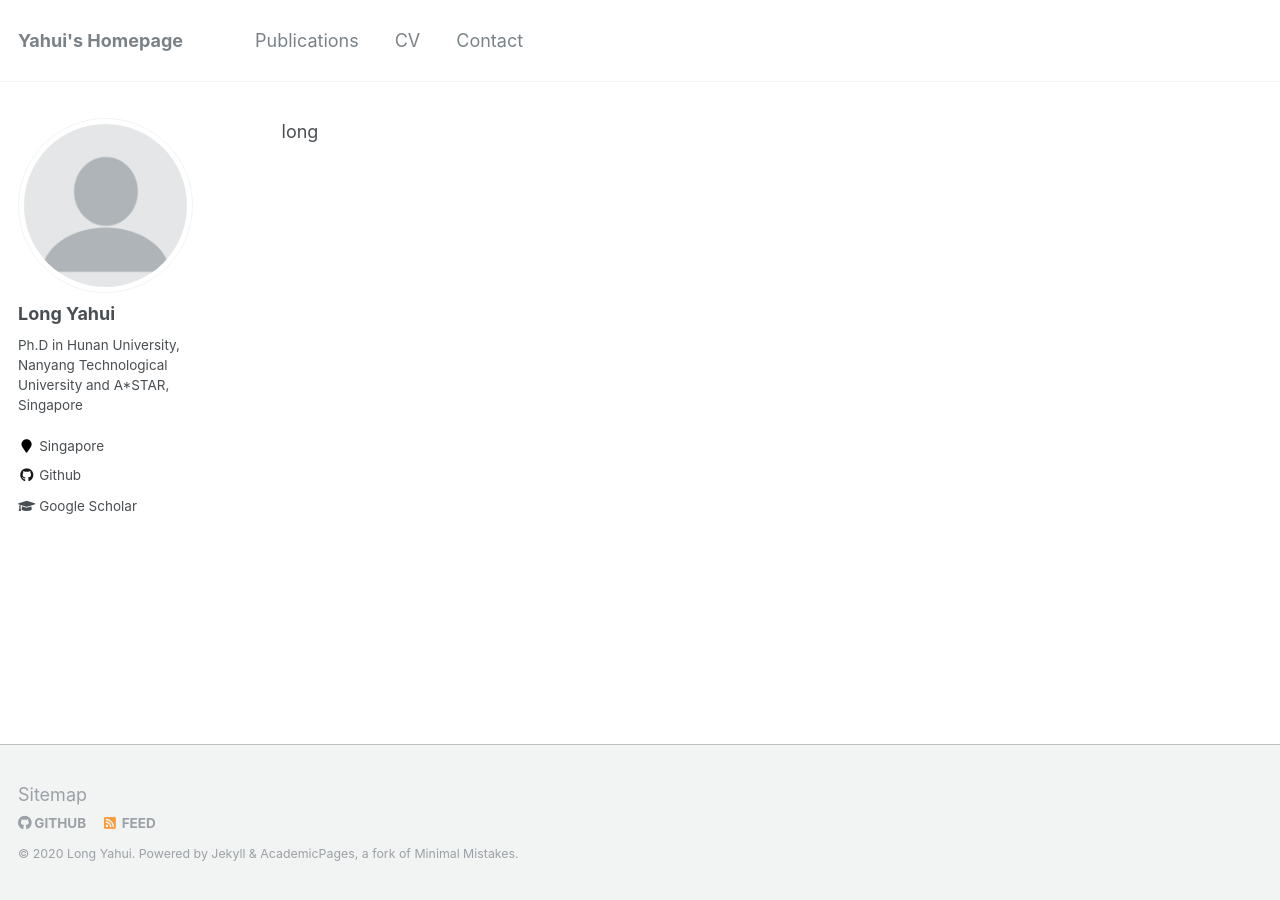
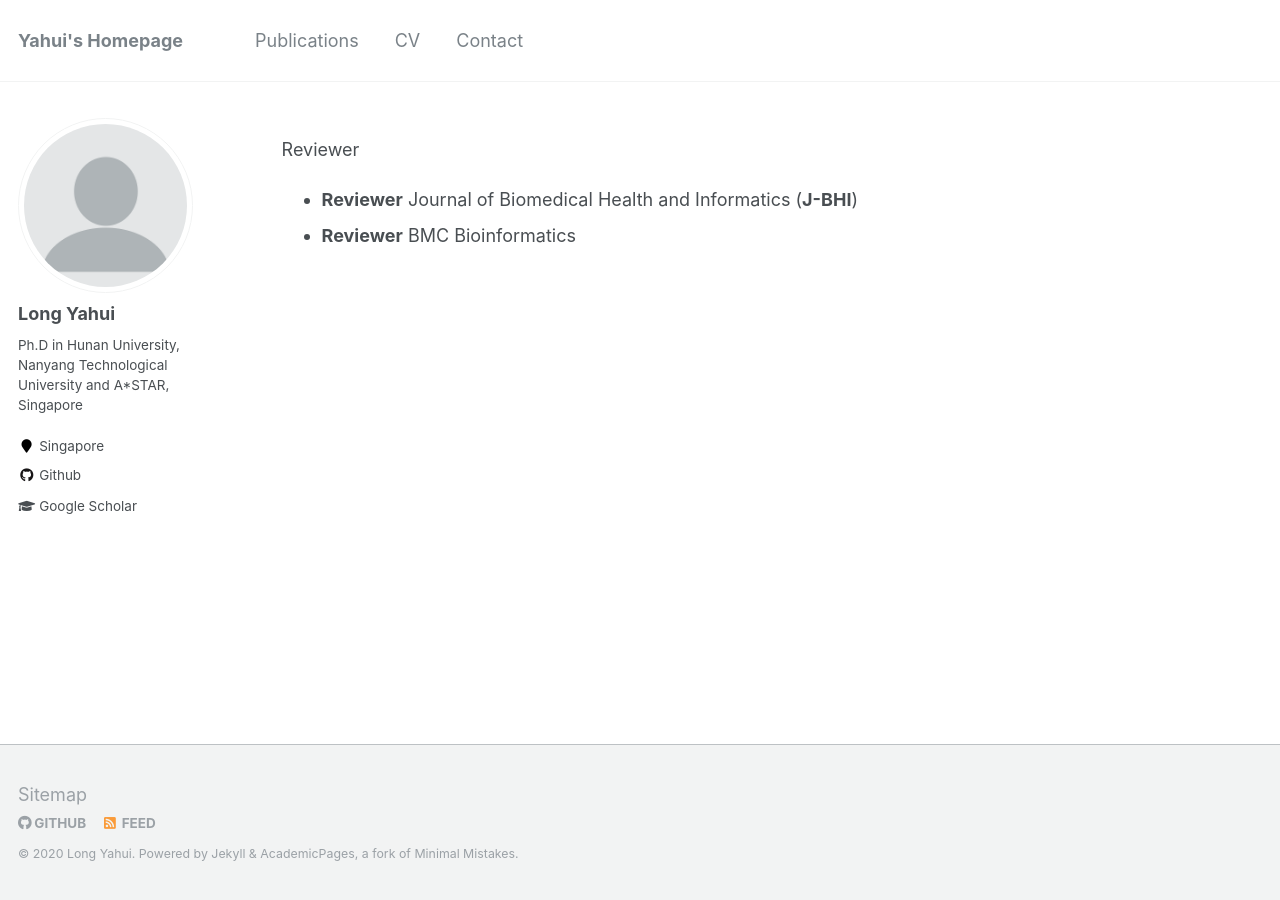
Before and after one commit to longyahui/Home, a Jekyll site: the page built from _pages/service.md, in a window 1280 px wide. Built offline with Jekyll 4.4.1, drawn with Linux system fonts in a browser that asks for light colours; our own code applies the rules of GitHub Pages for plain Markdown files.

Commit message:
Update service.md

```diff
--- a/_pages/service.md
+++ b/_pages/service.md
@@ -1 +1,14 @@
-long
+---
+layout: archive
+title: ""
+permalink: /service/
+author_profile: true
+redirect_from:
+  - /resume
+---
+
+{% include base_path %}
+
+Reviewer
+- **Reviewer** Journal of Biomedical Health and Informatics (**J-BHI**)
+- **Reviewer** BMC Bioinformatics
```
